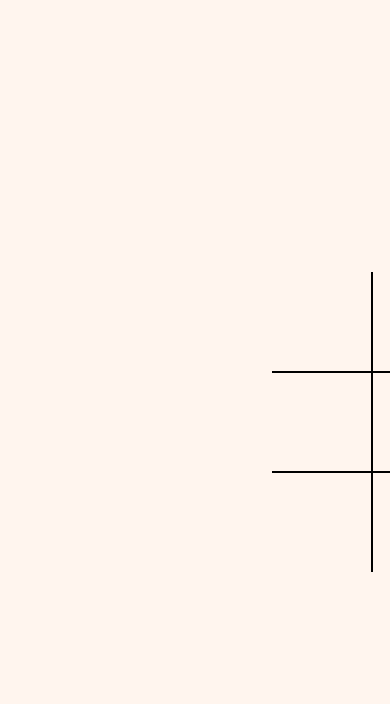
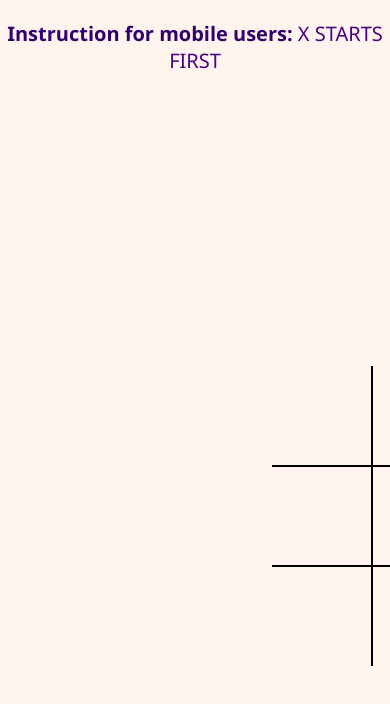
Before and after one commit to Afunnilo/tic-tac-toe, a plain HTML site: page index.html in a window 390 px wide. Shown: the top 704 px of the page. Drawn offline with Linux system fonts and the light colour scheme.

Commit message:
added instruction for mobile users

```diff
--- a/index.html
+++ b/index.html
@@ -9,6 +9,7 @@
     <title>TIC-TAC-TOE</title>
 </head>
 <body>
+    <p><span class="instruction">Instruction for mobile users: </span>X STARTS FIRST</p>
     <div class="board" id="board">
         <div class="cell" data-cell></div>
         <div class="cell" data-cell></div>
--- a/styles.css
+++ b/styles.css
@@ -10,6 +10,16 @@
 body{
     margin:0;
     background-color: #FFF5EE;
+}
+p{
+    font-family: 'Segoe UI', Tahoma, Geneva, Verdana, sans-serif;
+    text-align: center;
+    font-size: 20px;
+    color:#4B0082;
+}
+.instruction{
+    color:#33006F;
+    font-weight: bold;
 }
 
 .board{
```
